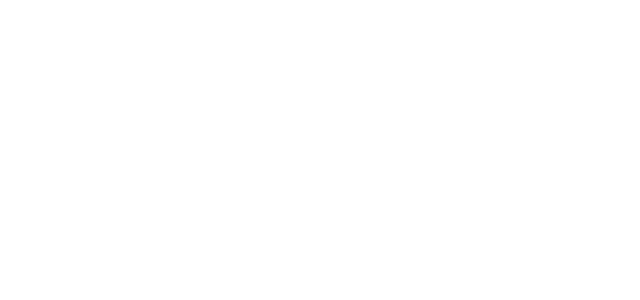
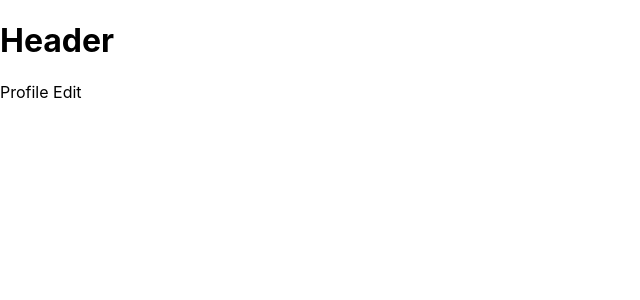
Before and after one commit to thainaabrantes/trybetunes, a React (Create React App) app: page /profile/edit in a window 1280 px wide. Shown: the top 300 px of the page, without its empty margins (0-640 px from the left). Built offline with nearby package versions, Linux system fonts and the light colour scheme.

Commit message:
Requisito 3

```diff
--- /dev/null
+++ b/src/components/Header.jsx
@@ -0,0 +1,39 @@
+import React, { Component } from 'react';
+import Loading from './Loading';
+import { getUser } from '../services/userAPI';
+
+class Header extends Component {
+  state = {
+    userName: '',
+    loadingName: true,
+  };
+
+  async componentDidMount() {
+    const response = await getUser();
+    const { name } = response;
+    this.setState({
+      userName: name,
+      loadingName: false,
+    });
+  }
+
+  render() {
+    const { userName, loadingName } = this.state;
+    return (
+      <div>
+        {
+          loadingName
+            ? <Loading />
+            : (
+              <header data-testid="header-component">
+                <h1>Header</h1>
+                <p data-testid="header-user-name">{ userName }</p>
+              </header>
+            )
+        }
+      </div>
+    );
+  }
+}
+
+export default Header;
--- a/src/pages/Album.jsx
+++ b/src/pages/Album.jsx
@@ -1,8 +1,14 @@
 import React, { Component } from 'react';
+import Header from '../components/Header';
 
 class Album extends Component {
   render() {
-    return (<div data-testid="page-album" />);
+    return (
+      <div data-testid="page-album">
+        <Header />
+        Album
+      </div>
+    );
   }
 }
 
--- a/src/pages/Favorites.jsx
+++ b/src/pages/Favorites.jsx
@@ -1,8 +1,14 @@
 import React, { Component } from 'react';
+import Header from '../components/Header';
 
 class Favorites extends Component {
   render() {
-    return (<div data-testid="page-favorites" />);
+    return (
+      <div data-testid="page-favorites">
+        <Header />
+        Favorites
+      </div>
+    );
   }
 }
 
--- a/src/pages/Profile.jsx
+++ b/src/pages/Profile.jsx
@@ -1,8 +1,14 @@
 import React, { Component } from 'react';
+import Header from '../components/Header';
 
 class Profile extends Component {
   render() {
-    return (<div data-testid="page-profile" />);
+    return (
+      <div data-testid="page-profile">
+        <Header />
+        Profile
+      </div>
+    );
   }
 }
 
--- a/src/pages/ProfileEdit.jsx
+++ b/src/pages/ProfileEdit.jsx
@@ -1,8 +1,14 @@
 import React, { Component } from 'react';
+import Header from '../components/Header';
 
 class ProfileEdit extends Component {
   render() {
-    return (<div data-testid="page-profile-edit" />);
+    return (
+      <div data-testid="page-profile-edit">
+        <Header />
+        Profile Edit
+      </div>
+    );
   }
 }
 
--- a/src/pages/Search.jsx
+++ b/src/pages/Search.jsx
@@ -1,9 +1,11 @@
 import React, { Component } from 'react';
+import Header from '../components/Header';
 
 class Search extends Component {
   render() {
     return (
       <div data-testid="page-search">
+        <Header />
         Search
       </div>
     );
```
